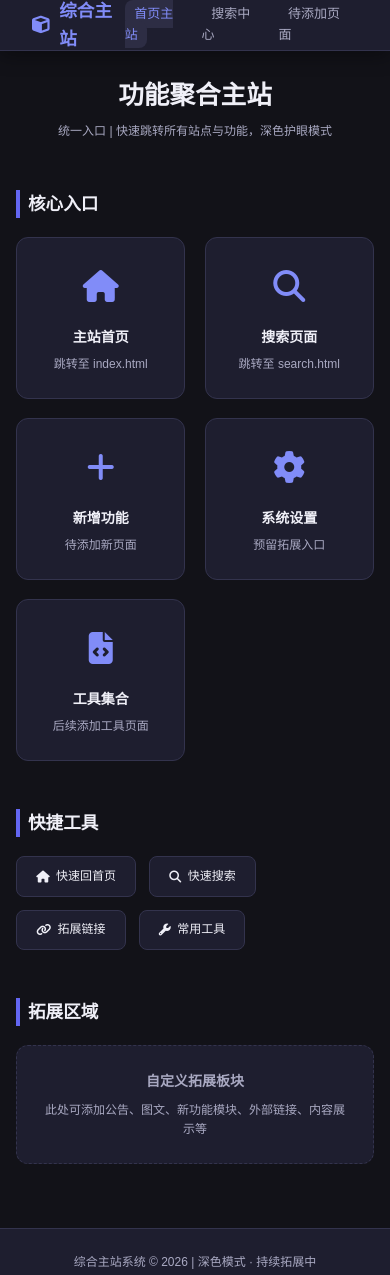
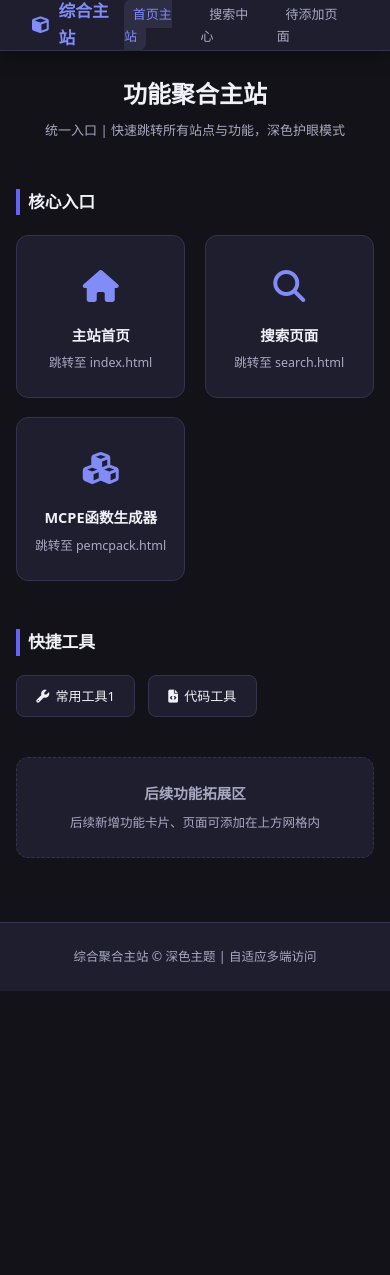
Before and after one commit to MCgGebi/MCgGebi.github.io, a plain HTML site: page home.html in a window 390 px wide. After the commit the page ends 991 px from the top, so only its background shows below. Drawn offline with Linux system fonts and the light colour scheme.

Commit message:
Refactor styles and add MCPE function generator card
Updated various font sizes and families for better responsiveness and consistency. Added a new card for the MCPE function generator and modified the footer text.

```diff
--- a/home.html
+++ b/home.html
@@ -12,7 +12,7 @@
             margin: 0;
             padding: 0;
             box-sizing: border-box;
-            font-family: "Microsoft Yahei", sans-serif;
+            font-family: "Microsoft Yahei", system-ui, sans-serif;
         }
 
         :root {
@@ -26,8 +26,8 @@
             --border: #33334d;
             --shadow: 0 4px 20px rgba(0,0,0,0.4);
             --radius: 12px;
-            --transition: all 0.3 ease;
-            /* 基础字号基准 */
+            /* 修复：补上s单位 */
+            --transition: all 0.3s ease;
             --base-font: 14px;
         }
 
@@ -36,8 +36,8 @@
             color: var(--text-primary);
             min-height: 100vh;
             line-height: 1.6;
-            /* 核心：根字体随屏幕缩放 */
-            font-size: clamp(13px, 1vw, 15px);
+            /* 优化全局字体：缩小上下限，大小更均衡 */
+            font-size: clamp(14px, 0.95vw, 15.5px);
         }
 
         a {
@@ -68,7 +68,8 @@
             justify-content: space-between;
         }
         .logo {
-            font-size: clamp(1.1rem, 1.5vw, 1.3rem);
+            /* 优化logo字体区间 */
+            font-size: clamp(1.05rem, 1.3vw, 1.25rem);
             font-weight: 700;
             color: var(--accent-light);
             display: flex;
@@ -84,7 +85,8 @@
             border-radius: 8px;
             transition: var(--transition);
             color: var(--text-secondary);
-            font-size: clamp(13px, 0.9vw, 14px);
+            /* 优化导航字体大小 */
+            font-size: clamp(13px, 0.85vw, 14px);
         }
         .nav-item a:hover, .nav-item a.active {
             background-color: var(--bg-hover);
@@ -102,12 +104,13 @@
             margin-bottom: 2.5rem;
         }
         .page-title h1 {
-            font-size: clamp(1.6rem, 2.5vw, 2rem);
+            /* 优化大标题缩放 */
+            font-size: clamp(1.5rem, 2.2vw, 1.9rem);
             margin-bottom: 0.4rem;
         }
         .page-title p {
             color: var(--text-secondary);
-            font-size: clamp(12px, 0.8vw, 13px);
+            font-size: clamp(13px, 0.85vw, 14px);
         }
 
         /* 功能卡片网格 */
@@ -133,22 +136,23 @@
             background-color: var(--bg-hover);
         }
         .func-icon {
-            font-size: clamp(2rem, 3vw, 2.3rem);
+            font-size: clamp(2rem, 2.8vw, 2.2rem);
             color: var(--accent-light);
             margin-bottom: 0.8rem;
         }
         .func-card h3 {
-            font-size: clamp(14px, 1vw, 16px);
+            /* 优化卡片标题字号 */
+            font-size: clamp(14.5px, 1vw, 16px);
             margin-bottom: 0.4rem;
         }
         .func-card p {
             color: var(--text-secondary);
-            font-size: clamp(12px, 0.8vw, 13px);
+            font-size: clamp(12.5px, 0.82vw, 13.5px);
         }
 
         /* 快捷分区标题 */
         .section-title {
-            font-size: clamp(1.1rem, 1.8vw, 1.3rem);
+            font-size: clamp(1.05rem, 1.6vw, 1.25rem);
             margin: 3rem 0 1.2rem;
             padding-left: 0.5rem;
             border-left: 4px solid var(--accent);
@@ -171,7 +175,7 @@
             display: flex;
             align-items: center;
             gap: 0.4rem;
-            font-size: clamp(12px, 0.9vw, 14px);
+            font-size: clamp(13px, 0.88vw, 14px);
         }
         .tool-btn:hover {
             background-color: var(--accent);
@@ -189,11 +193,11 @@
             margin-bottom: 2.5rem;
         }
         .extend-box h3 {
-            font-size: clamp(14px, 1.1vw, 16px);
+            font-size: clamp(14.5px, 1.05vw, 16px);
             margin-bottom: 0.5rem;
         }
         .extend-box p {
-            font-size: clamp(12px, 0.8vw, 13px);
+            font-size: clamp(12.5px, 0.82vw, 13.5px);
         }
 
         /* 页脚 */
@@ -204,7 +208,7 @@
             text-align: center;
             color: var(--text-secondary);
             margin-top: 4rem;
-            font-size: clamp(12px, 0.8vw, 13px);
+            font-size: clamp(12.5px, 0.82vw, 13.5px);
         }
 
         /* 移动端精细适配 */
@@ -213,13 +217,14 @@
                 height: 50px;
             }
             .nav-menu {
-                gap: 0.6rem;
+                gap: 0.5rem;
             }
             .nav-item a {
-                padding: 0.4rem 0.6rem;
+                padding: 0.35rem 0.55rem;
             }
+            /* 优化手机端卡片最小宽度，不会过窄 */
             .func-grid {
-                grid-template-columns: repeat(auto-fill, minmax(140px, 1fr));
+                grid-template-columns: repeat(auto-fill, minmax(150px, 1fr));
             }
             .container {
                 padding: 0 1rem;
@@ -278,58 +283,36 @@
                 <p>跳转至 search.html</p>
             </a>
 
+            <!-- 新增：MCPE函数生成器卡片 pemcpack.html -->
+            <a href="pemcpack.html" class="func-card">
+                <div class="func-icon">
+                    <i class="fas fa-cubes"></i>
+                </div>
+                <h3>MCPE函数生成器</h3>
+                <p>跳转至 pemcpack.html</p>
+            </a>
+
             <!-- 预留空位卡片 -->
-            <div class="func-card">
-                <div class="func-icon">
-                    <i class="fas fa-plus"></i>
-                </div>
-                <h3>新增功能</h3>
-                <p>待添加新页面</p>
-            </div>
-            <div class="func-card">
-                <div class="func-icon">
-                    <i class="fas fa-cog"></i>
-                </div>
-                <h3>系统设置</h3>
-                <p>预留拓展入口</p>
-            </div>
-            <div class="func-card">
-                <div class="func-icon">
-                    <i class="fas fa-file-code"></i>
-                </div>
-                <h3>工具集合</h3>
-                <p>后续添加工具页面</p>
-            </div>
+
         </div>
 
-        <!-- 快捷按钮栏 -->
+        <!-- 快捷工具栏区域示例 -->
         <h2 class="section-title">快捷工具</h2>
         <div class="tool-bar">
-            <a href="index.html" class="tool-btn">
-                <i class="fas fa-home"></i> 快速回首页
-            </a>
-            <a href="search.html" class="tool-btn">
-                <i class="fas fa-search"></i> 快速搜索
-            </a>
-            <a href="#" class="tool-btn">
-                <i class="fas fa-link"></i> 拓展链接
-            </a>
-            <a href="#" class="tool-btn">
-                <i class="fas fa-wrench"></i> 常用工具
-            </a>
+            <a class="tool-btn"><i class="fas fa-wrench"></i>常用工具1</a>
+            <a class="tool-btn"><i class="fas fa-file-code"></i>代码工具</a>
         </div>
 
-        <!-- 大型拓展区块 -->
-        <h2 class="section-title">拓展区域</h2>
+        <!-- 拓展预留区域 -->
         <div class="extend-box">
-            <h3>自定义拓展板块</h3>
-            <p>此处可添加公告、图文、新功能模块、外部链接、内容展示等</p>
+            <h3>后续功能拓展区</h3>
+            <p>后续新增功能卡片、页面可添加在上方网格内</p>
         </div>
     </main>
 
     <!-- 页脚 -->
     <footer class="footer">
-        <p>综合主站系统 &copy; 2026 | 深色模式 · 持续拓展中</p>
+        <p>综合聚合主站 © 深色主题 | 自适应多端访问</p>
     </footer>
 </body>
 </html>
```
